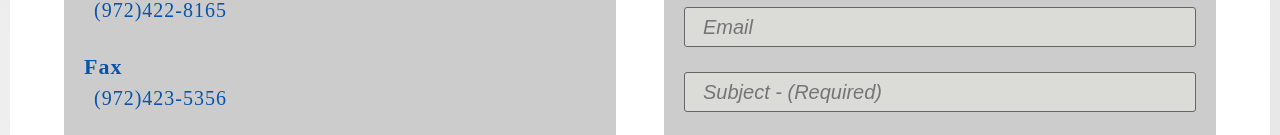
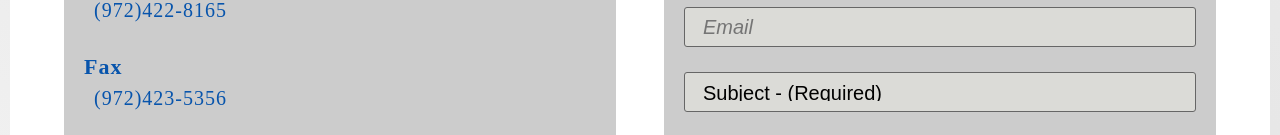
Before and after one commit to linuslin92/joe-law, a React app: page /#/contact in a window 1280 px wide. Shown: the part 766-901 px from the top of the page. Built offline with nearby package versions, Linux system fonts and the light colour scheme.

Commit message:
[08-21-2019] Fix functionality for contact form

```diff
--- a/src/components/contactus/contactus.js
+++ b/src/components/contactus/contactus.js
@@ -15,8 +15,15 @@ export default class Contact extends Component {
             textcount: this.props.content.form.description.maxLength,
             status: {
                 type: 'okay',
-                display: true,
+                display: false,
                 message: 'Please enter required fields.'
+            },
+            formdata: {
+                name: '',
+                phone: '',
+                email: '',
+                subject: '',
+                description: ''
             }
         }
     }
@@ -24,6 +31,8 @@ export default class Contact extends Component {
         let timeout = 0;
         if(e.type === 'reset') {
             timeout = 50;
+        } else {
+            this.keyin(e);
         }
         setTimeout(() => {
             const $count = document.querySelector('#wordcount');
@@ -31,23 +40,92 @@ export default class Contact extends Component {
             $count.setAttribute("textnum", $ta.maxLength - $ta.textLength);
         }, timeout)
     }
+    disableall = () => {
+        let state = this.state.formdata;
+        let keys = Object.keys(state);
+        let form = document.querySelector('form');
+        console.log(keys, form);
+        keys.map((k) => {
+            form[k].disabled = true;
+        });
+    }
+    enableall = () => {
+        let state = this.state.formdata;
+        let keys = Object.keys(state);
+        let form = document.querySelector('form');
+        keys.map((k) => {
+            form[k].disabled = false;
+        })
+    }
     formsubmit = (e) => {
         e.preventDefault();
-        const data = new FormData(e.target);
-
+        let data = this.state.formdata;
+        this.disableall();
         fetch('/cgi-bin/contactus.php', {
-            method: 'POST',
-            mode: 'cors',
-            credentials: 'include',
+            method: "POST",
+            mode: "same-origin",
+            credentials: "same-origin",
             headers: {
-                'Content-Type': 'application/json'
+                "Content-Type": "application/json"
             },
-            body: data
+            body: JSON.stringify(data)
         })
         .then(data=>data.json())
-        .then((e)=>
-            console.log(e)
-        )
+        .then((e)=> {
+            let formstate = {
+                    display: true,
+                    type: e.success === true ? "okay" : "error",
+                    message: e.message
+                }
+            this.setState({status: formstate});
+            setTimeout(() => {
+                this.setState({
+                    status: {
+                        display: false
+                    }
+                })
+                this.enableall();
+                this.resethandler();
+            }, 10000);
+        })
+        .catch((e)=>{
+            let formstate = {
+                display: true,
+                type: "error",
+                message: "Something went wrong, try again later!"
+            }
+            this.setState({status: formstate});
+            setTimeout(()=>{
+                this.setState({
+                    status: {
+                        display: false
+                    }
+                })
+                this.enableall();
+            }, 10000);
+            console.error(e);
+        });
+
+    }
+    keyin = (e) => {
+        let key = e.target.name;
+        let ref = this.refs[key];
+        let state = this.state.formdata;
+        state[key] = ref.value;
+        this.setState({
+            formdata: state
+        });
+    }
+    resethandler = (e) => {
+        let state = this.state.formdata;
+        let keys = Object.keys(state);
+        keys.map((k)=>{
+            state[k] = '';
+            return true;
+        });
+        this.setState({
+            formdata: state
+        })
     }
     render() {
         const CONT = this.state.content;
@@ -98,11 +176,12 @@ export default class Contact extends Component {
                                     <input
                                         minLength="5"
                                         type={CONT.form.name.type}
-                                        pattern={CONT.form.name.pattern}
                                         className={`${global.input} ${styles.input}`}
                                         name={CONT.form.name.name}
                                         placeholder={`${CONT.form.name.label} ${CONT.form.name.required ? "- (Required)" : ""}`}
-                                        required={CONT.form.name.required} />
+                                        required={CONT.form.name.required}
+                                        onInput={this.keyin}
+                                        ref="name" />
                                 </div>
 
                                 <div className={global.formrow}>
@@ -112,7 +191,9 @@ export default class Contact extends Component {
                                         className={`${global.input} ${styles.input}`}
                                         name={CONT.form.phone.name}
                                         placeholder={`${CONT.form.phone.label} ${CONT.form.phone.required ? "- (Required)" : ""}`}
-                                        required={CONT.form.phone.required} />
+                                        required={CONT.form.phone.required}
+                                        onInput={this.keyin}
+                                        ref="phone" />
                                 </div>
 
                                 <div className={global.formrow}>
@@ -122,17 +203,28 @@ export default class Contact extends Component {
                                         className={`${global.input} ${styles.input}`}
                                         name={CONT.form.email.name}
                                         placeholder={`${CONT.form.email.label} ${CONT.form.email.required ? "- (Required)" : ""}`}
-                                        required={CONT.form.email.required} />
+                                        required={CONT.form.email.required}
+                                        onInput={this.keyin}
+                                        ref="email" />
                                 </div>
 
                                 <div className={global.formrow}>
-                                    <input
-                                        minLength="3"
-                                        type={CONT.form.subject.type}
-                                        className={`${global.input} ${styles.input}`}
+                                    <select
+                                        className={`${global.select} ${styles.select}`}
                                         name={CONT.form.subject.name}
-                                        placeholder={`${CONT.form.subject.label} ${CONT.form.subject.required ? "- (Required)" : ""}`}
-                                        required={CONT.form.subject.required} />
+                                        required={CONT.form.subject.required}
+                                        onChange={this.keyin}
+                                        ref="subject"
+                                        defaultValue>
+                                        <option disabled value>{CONT.form.subject.label} {CONT.form.subject.required ? "- (Required)" : ""}</option>
+                                        {
+                                            CONT.form.subject.options.map((option,i)=>{
+                                                return(
+                                                    <option key={`option_${i}`} value={option.value}>{option.label}</option>
+                                                )
+                                            })
+                                        }
+                                    </select>
                                 </div>
 
                                 <div className={global.formrow}>
@@ -145,12 +237,17 @@ export default class Contact extends Component {
                                         placeholder={`${CONT.form.description.label} ${CONT.form.description.required ? "- (Required)" : ""}`}
                                         required={CONT.form.description.required}
                                         onKeyDown={this.keydown}
-                                        onChange={this.keydown} />
+                                        onInput={this.keydown}
+                                        ref="description" />
                                     <div id="wordcount" className={styles.workcount} textnum={this.state.textcount}></div>
                                 </div>
                                 <div className={`${global.formrow} ${styles.flex}`}>
                                     <button type="submit" className={`${global.button} ${styles.button}`}>{CONT.form.submit}</button>
-                                    <button type="reset" className={`${global.button} ${global.ghostlybutton} ${styles.button}`}>{CONT.form.clear}</button>
+                                    <button
+                                        type="reset"
+                                        className={`${global.button} ${global.ghostlybutton} ${styles.button}`}
+                                        onClick={this.resethandler}
+                                        >{CONT.form.clear}</button>
                                 </div>
                             </form>
                         </div>
--- a/src/components/contactus/contactus.module.scss
+++ b/src/components/contactus/contactus.module.scss
@@ -4,7 +4,8 @@
 }
 
 .input,
-.textarea {
+.textarea,
+.select {
     background-color: rgba(225, 225, 220, .7);
 }
 
@@ -30,7 +31,7 @@
     }
 }
 .workcount {
-    top: -2rem;
+    top: -2.2rem;
     text-align: right;
     position: relative;
     padding-right: .5rem;
--- a/src/content/en/content.json
+++ b/src/content/en/content.json
@@ -300,34 +300,47 @@
                 "label": "Name",
                 "name": "name",
                 "required": "required",
-                "type": "text",
-                "pattern": "[a-zA-Z]{1, 15}"
+                "type": "text"
             },
             "phone": {
                 "label": "Phone",
                 "name": "phone",
                 "required": "required",
-                "type": "tel",
-                "pattern": ""
+                "type": "tel"
             },
             "email": {
                 "label": "Email",
                 "name": "email",
                 "required": "",
-                "type": "email",
-                "pattern": ""
+                "type": "email"
             },
             "subject": {
                 "label": "Subject",
                 "name": "subject",
                 "required": "required",
-                "type": "text",
-                "pattern": ""
+                "options": [
+                    {
+                        "value": "Criminal Defense",
+                        "label": "Criminal Defense"
+                    },
+                    {
+                        "value": "Family Law",
+                        "label": "Family Law"
+                    },
+                    {
+                        "value": "Immigration Law",
+                        "label": "Immigration Law"
+                    },
+                    {
+                        "value": "Personal Injury",
+                        "label": "Personal Injury"
+                    }
+                ]
             },
             "description": {
                 "label": "Enter brief description",
                 "name": "description",
-                "maxLength": "300",
+                "maxLength": "400",
                 "required": "required"
             },
             "submit": "Submit",
--- a/src/src/styles/global.module.scss
+++ b/src/src/styles/global.module.scss
@@ -67,6 +67,7 @@
 .formtext,
 .input,
 .input::placeholder,
+.select,
 .textarea,
 .textarea::placeholder,
 .button {
@@ -99,16 +100,30 @@
     width: 100%;
     height: 4rem;
     border-radius: 3px;
-    padding: 1.2rem 1.8rem;
+    padding: 1rem 1.8rem;
     border: thin solid $darkgray;
 }
 .textarea {
     width: 100%;
     min-height: 20rem;
     border-radius: 3px;
-    padding: 1.2rem 1.8rem;
+    padding: 1rem 1.8rem;
     border: thin solid $darkgray;
     resize: none;
+}
+.select {
+    width: 100%;
+    height: 4rem;
+    border-radius: 3px;
+    padding: 1rem 1.8rem;
+    border: thin solid $darkgray;
+    -webkit-appearance: none;
+    -moz-appearance: none;
+    appearance: none;
+    line-height: 1;
+}
+.select::-ms-expand {
+    display: none;
 }
 .button {
     height: 4rem;
```
Also changed, not shown: src/content/es/content.json (+22 -9 lines).
